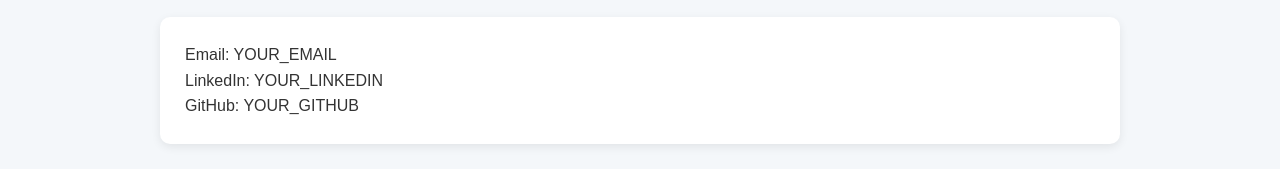
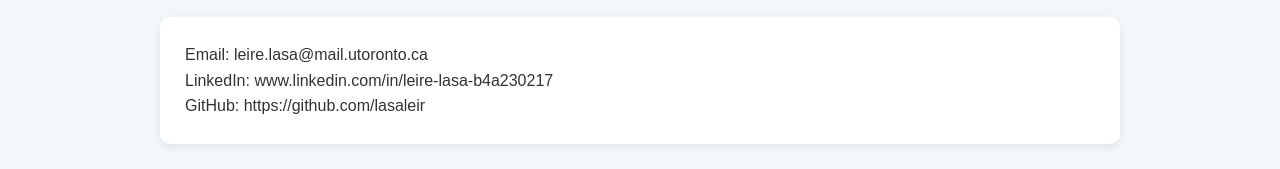
Before and after one commit to lasaleir/lasaleir.github.io, a plain HTML site: page index.html in a window 1280 px wide. Shown: the part 2745-2914 px from the top of the page. Drawn offline with Linux system fonts and the light colour scheme.

Commit message:
Update contact information in index.html

```diff
--- a/index.html
+++ b/index.html
@@ -309,11 +309,13 @@ Download Resume
 
 <div class="card">
 
-<p>Email: YOUR_EMAIL</p>
+<p>Email: leire.lasa@mail.utoronto.ca</p>
 
-<p>LinkedIn: YOUR_LINKEDIN</p>
+<p>LinkedIn: www.linkedin.com/in/leire-lasa-b4a230217
 
-<p>GitHub: YOUR_GITHUB</p>
+</p>
+
+<p>GitHub: https://github.com/lasaleir</p>
 
 </div>
 
```
